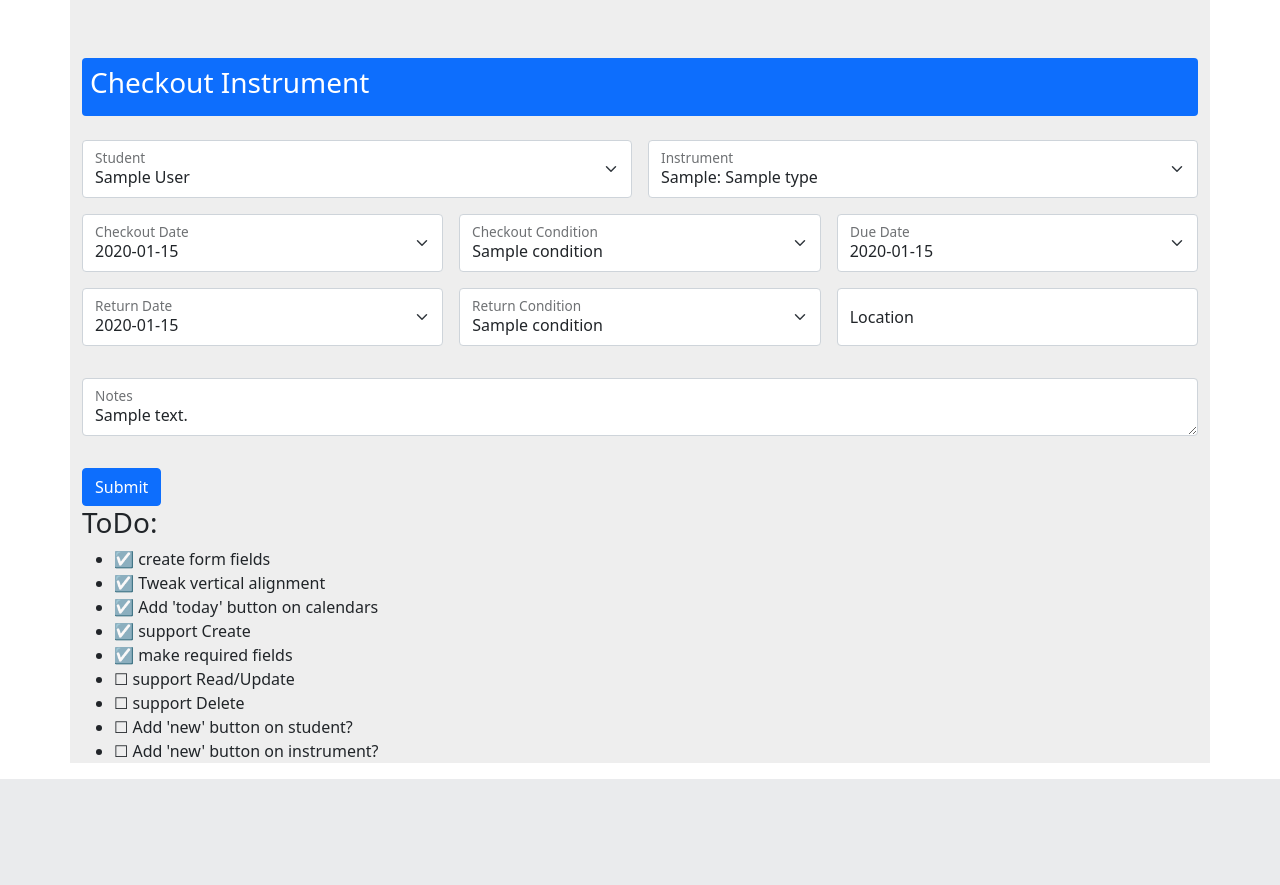
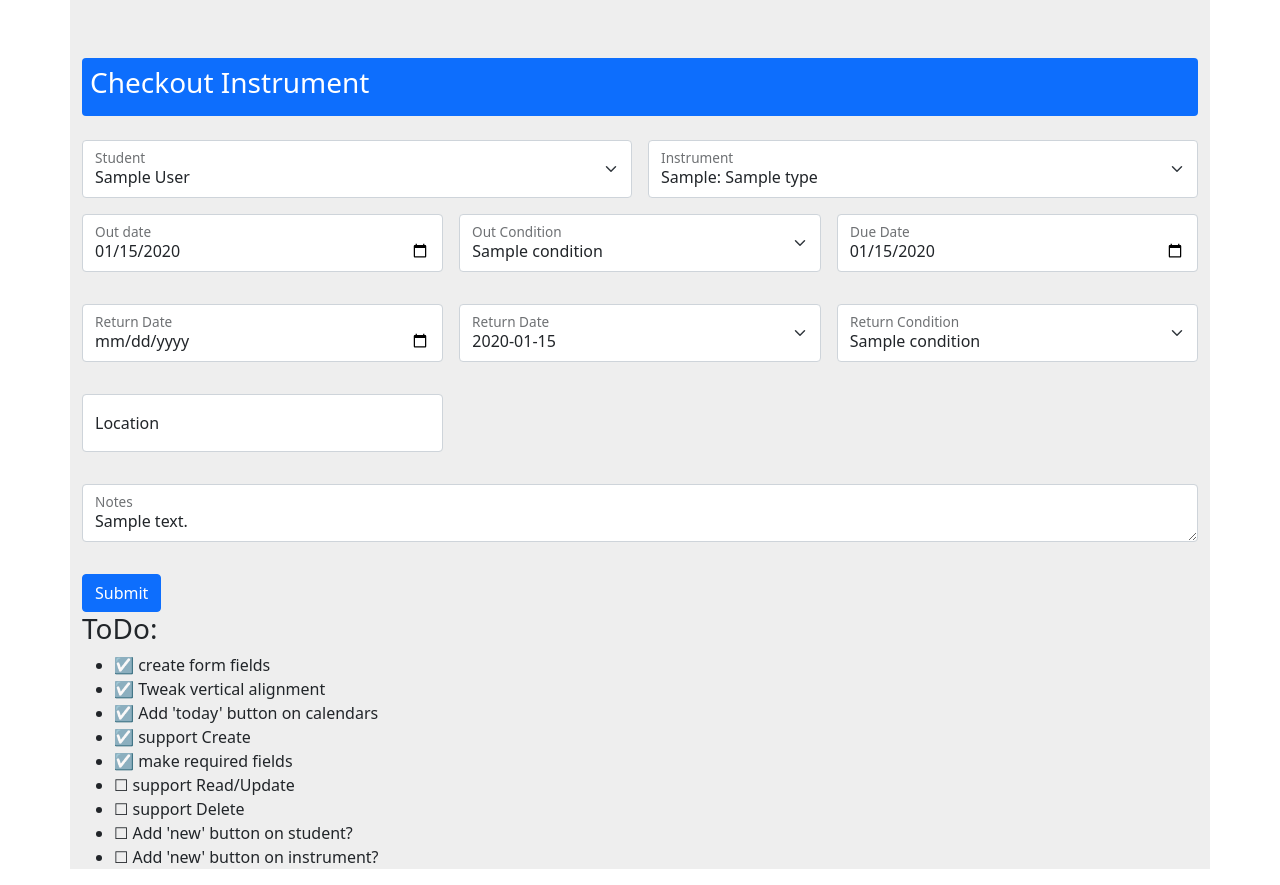
Before and after one commit to jagilbert27/PNB, a Flask app: page /checkout/edit/1 in a window 1280 px wide. Shown: the part 56-941 px from the top of the page. Before the commit the page ends 835 px from the top, so only its background shows below. Run offline with Flask 2, Linux system fonts and the light colour scheme; a user stored in the database is signed in; tables that the repository leaves empty hold one stand-in row (values such as "Sample post"); some libraries are stand-ins or nearby versions.

Commit message:
Improved checkouts

```diff
--- a/website/templates/base.html
+++ b/website/templates/base.html
@@ -1,5 +1,6 @@
 <!DOCTYPE html>
 <html>
+
 <head>
   <meta charset="utf-8" />
   <meta name="viewport" content="width=device-width, initial-scale=1" />
@@ -13,6 +14,7 @@
     crossorigin="anonymous">
   <title>{% block title %}Home{% endblock %}</title>
 </head>
+
 <body>
   <nav class="navbar navbar-expand-lg navbar-light bg-light container" style="padding:0;" aria-label="navbar">
     <div class="container-fluid" style="background-color: #ddd; padding:8px;">
@@ -68,7 +70,7 @@
         </ul>
         <!-- Right side of menu -->
         <form class="d-flex">
-          <a class="btn btn-outline-primary me-2" href="/Fill">DB.Init</a>
+            <a class="btn btn-outline-primary me-2" href="/Fill">DB.Init</a>
           <a class="btn btn-outline-primary me-2" id="logout" href="/logout">Log&nbsp;Out</a>
           <input class="form-control me-2" type="search" placeholder="Search" aria-label="Search">
           <button class="btn btn-outline-success" type="submit">Search</button>
@@ -132,6 +134,17 @@
     })
   </script>
 
+  <script type="text/javascript">
+    $(function () {
+      $('.date').datepicker({
+        todayBtn: "linked",
+        clearBtn: true,
+        autoclose: true,
+        format: 'mm/dd/yyyy'
+      });
+    });
+  </script>
+
 </body>
 
 </html>
--- a/website/templates/checkout_edit.html
+++ b/website/templates/checkout_edit.html
@@ -17,34 +17,34 @@
   <!-- Student -->
   <div class="col-md-6 required">
     <div class="form-floating">
-      <select class="form-select" name=student id=student >
+      <select class="form-select" name=student_id id=student_id >
         <option>Select Student</option>
         {% for student in students %}
         <option {% if student.id == checkout.student_id %} selected {% endif %} value="{{student.id}}">{{ student.first_name }} {{student.last_name }}</option>
         {% endfor %}
       </select>
-      <label for="student">Student</label>
+      <label for="student_id">Student</label>
     </div>
   </div>
 
   <!-- Instrument -->
   <div class="col-md-6 required">
     <div class="form-floating">
-      <select class="form-select" name=student id=student >
+      <select class="form-select" name=instrument_id id=instrument_id >
         <option>Select Instrument</option>
         {% for instrument in instruments %}
         <option {% if instrument.id == checkout.instrument_id %} selected {% endif %} value="{{instrument.id}}">{{ instrument.tag }}: {{instrument.type.name }}</option>
         {% endfor %}
       </select>
-      <label for="student">Instrument</label>
+      <label for="instrument_id">Instrument</label>
     </div>
   </div>
 
   <!-- Checkout Date -->
   <div class="col-md-4 required">
-    <div class="form-floating">
-      <input type="text" class="form-select" name="checkout_date" required value = "{{checkout.checkout_date}}">
-      <label for="checkout_date">Checkout Date</label>
+    <div class="form-floating mb-3">
+      <input type='date' class="form-control" name=checkout_date id=checkout_date required value="{{ checkout.checkout_date }}">
+      <label for=checkout_date >Out date</label>
     </div>
   </div>
 
@@ -53,25 +53,32 @@
     <div class="form-floating">
       <select class="form-select" name=checkout_condition id=checkout_condition aria-label="Floating label select example">
         {% for condition in instrument_conditions %}
-        <option {% if condition.condition_id == checkout.checkout_condition %} selected {% endif %} value="{{condition.id}}">{{condition.name}}</option>
+        <option {% if condition.id == checkout.checkout_condition.id %} selected {% endif %} value="{{condition.id}}">{{condition.name}}</option>
         {% endfor %}
       </select>
-      <label for="checkout_condition">Checkout Condition</label>
+      <label for="checkout_condition">Out Condition</label>
     </div>
   </div>
 
    <!-- Return Due Date -->
    <div class="col-md-4 required">
-      <div class="form-floating">
-        <input type="text" class="form-select" id='due_date' name="due_date" value="{{checkout.due_date}}">
-        <label for="due_date">Due Date</label>
+    <div class="form-floating mb-3">
+      <input type='date' class="form-control" name=due_date id=due_date value="{{ checkout.due_date }}">
+      <label for=due_date >Due Date</label>
     </div>
   </div>
 
   <!-- Return Date -->
   <div class="col-md-4 required">
+    <div class="form-floating mb-3">
+      <input type='date' class="form-control" name=return_date id=return_date>
+      <label for=return_date >Return Date</label>
+    </div>
+  </div>
+
+  <div class="col-md-4 required">
     <div class="form-floating">
-        <input type="text" class="form-select" id='return_date' name="return_date" value="{{checkout.return_date}}">
+      <input type="text" class="date form-select" id=return_date name=return_date value="{{ checkout.return_date }}">
       <label for="return_date">Return Date</label>
     </div>
   </div>
@@ -81,47 +88,34 @@
     <div class="form-floating">
       <select class="form-select" name=return_condition id=return_condition aria-label="Floating label select example">
         {% for condition in instrument_conditions %}
-        <option {% if condition.condition_id == checkout.return_condition %} selected {% endif %} value="{{condition.id}}">{{condition.name}}</option>
+        <option {% if condition.id == checkout.return_condition.id %} selected {% endif %} value="{{condition.id}}">{{condition.name}}</option>
         {% endfor %}
       </select>
       <label for="return_condition">Return Condition</label>
     </div>
   </div>
 
-
   <!-- Location -->
   <div class="col-md-4 required">
     <div class="form-floating mb-3">
-      <input type="text" class="form-control" id="checkin_location" name="checkin_location" placeholder="Ex: ABC123"
+      <input type="text" class="form-control" id=return_location name=return_location placeholder="Ex: ABC123"
         value="{% if checkout.location %}{{ checkout.location }}{% endif %}">
-      <label for="checkin_location">Location</label>
+      <label for=return_location>Location</label>
     </div>
   </div>
 
   <!-- Notes -->
   <div class="col-md-12 required">
     <div class="form-floating mb-3">
-        <textarea class="form-control" id="checkout_notes" name="checkout_notes" placeholder="Ex: ABC123">{% if checkout.notes %}{{ checkout.notes }}{% endif %}</textarea>
-        <label for="checkout_notes">Notes</label>
+      <textarea class="form-control" id=notes name=notes placeholder="Ex: ABC123">{% if checkout.notes %}{{ checkout.notes }}{% endif %}</textarea>
+      <label for=notes >Notes</label>
     </div>
   </div>
-
 
   <div class="col-12">
     <button type="submit" class="btn btn-primary">Submit</button>
   </div>
 </form>
-
-<script type="text/javascript">
-  $(function () {
-    $('.date').datepicker({
-      todayBtn: "linked",
-      clearBtn: true,
-      autoclose: true
-    });
-  });
-</script>
-
 
 <h3>ToDo:</h3>
 <ul>
--- a/website/templates/checkout_list.html
+++ b/website/templates/checkout_list.html
@@ -25,10 +25,10 @@
           <td><a href="{{ url_for('views.student_edit',id=student.id)}}">{{ student.first_name }} {{ student.last_name }}</a></td>
           <td><a href="{{ url_for('views.instrument_edit', id=checkout.instrument.id)}}">{{ checkout.instrument.tag}}: {{ checkout.instrument.type.name }}</a></td>
           <td>{{ checkout.checkout_date }}</td>
-          <td>{{ checkout.checkout_condition }}</td>
+          <td>{{ checkout.checkout_condition.name }}</td>
           <td>{{ checkout.due_date }}</td>
           <td>{{ checkout.return_date }}</td>
-          <td>{{ checkout.return_condition }}</td>
+          <td>{{ checkout.return_condition.name }}</td>
           <td>{{ checkout.return_location }}</td>
 
           <td>
--- a/website/views.py
+++ b/website/views.py
@@ -1,14 +1,18 @@
+from re import X
 from flask import Blueprint, render_template, request, flash, jsonify, redirect, url_for
 from flask_login import login_required, current_user
-from .models import Note, Student, Instrument, StudentInstrument, InstrumentType, InstrumentSize, InstrumentCondition, InstrumentStatus
+from flask_user import current_user, login_required, roles_required, UserMixin
+
+from .models import Note, Student, Instrument, StudentInstrument, InstrumentType, InstrumentSize, InstrumentCondition, InstrumentStatus, Role, UserRoles
 from . import db
 import json
 import sqlalchemy
-import datetime
+from datetime import datetime
 
 views = Blueprint('views', __name__)
 
 @views.route('/Fill', methods=['GET', 'POST'])
+@roles_required('dev')
 @login_required
 def fill():
     StudentInstrument.query.delete()
@@ -20,6 +24,7 @@ def fill():
     InstrumentStatus.query.delete()
     db.session.commit()
     flash('DB Cleared')
+
     db.session.add(InstrumentSize(id=1, name="Standard"))
     db.session.add(InstrumentSize(id=2, name="3/4"))
     db.session.add(InstrumentSize(id=3, name="1/2"))
@@ -43,17 +48,22 @@ def fill():
     db.session.add(InstrumentStatus(id=4, name='Out for Repair'))
     db.session.add(InstrumentStatus(id=5, name='Decommissioned'))
 
-    db.session.commit()
     db.session.add(Instrument(type_id=1, tag='F1', condition_id=3, status_id=1 ))
     db.session.add(Instrument(type_id=2, tag='G1', condition_id=4 ))
+
     db.session.add(Student(email='a@a.com',first_name='Alpha',last_name='A'))
     db.session.add(Student(email='b@b.com',first_name='Bravo',last_name='B'))
     db.session.add(Student(email='c@c.com',first_name='Charlie',last_name='C'))
+
+    db.session.add(StudentInstrument(student_id=1, instrument_id=1, checkout_date=datetime(2021,11,1)))
+    db.session.add(StudentInstrument(student_id=1, instrument_id=2, checkout_date=datetime(2021,11,1)))
+    db.session.add(StudentInstrument(student_id=2, instrument_id=1, checkout_date=datetime(2021,11,1)))
+
+    # db.session.add(Role(id=1, name='dev'))
+    # db.session.add(UserRoles( user_id=1, role_id=1))
+
     db.session.commit()
-    db.session.add(StudentInstrument(student_id=1, instrument_id=1, checkout_date=datetime.datetime(2021,11,1)))
-    db.session.add(StudentInstrument(student_id=1, instrument_id=2, checkout_date=datetime.datetime(2021,11,1)))
-    db.session.add(StudentInstrument(student_id=2, instrument_id=1, checkout_date=datetime.datetime(2021,11,1)))
-    db.session.commit()
+
     flash('DB initialized with test data')
     return redirect(url_for('views.home'))
 
@@ -88,18 +98,13 @@ def delete_note():
     return jsonify({})
 
 
-# student   list
-# student/edit/id  = edit
-# student/view/id  = view
-# student/new
-
-
 # Student List
 @views.route('/students', methods=['GET'])
 @login_required
 def student_list():
     students = Student.query.all()
     return render_template("student_list.html", students=students, user=current_user)
+
 
 # Student New
 @views.route('/student/new', methods=['GET','POST'])
@@ -123,6 +128,7 @@ def student_new():
             db.session.rollback()
             flash(f'Save Failed {type(ex)}', category='error')
 
+
 # Student Edit
 @views.route('/student/edit/<int:id>', methods=['GET','POST'])
 @login_required
@@ -139,6 +145,7 @@ def student_edit(id):
         flash(f'Updated Student {student.first_name} {student.last_name}', category='success')
         return redirect(url_for('views.student_list'))
 
+
 # Student New
 @views.route('/student/view/<int:id>', methods=['GET'])
 @login_required
@@ -146,6 +153,7 @@ def student_view(id):
     student = Student.query.get_or_404(id)
     if request.method == 'GET':
         return render_template("student_view.html", student=student, user=current_user)
+
 
 # Student Delete
 @views.route('/delete-student', methods=['POST'])
@@ -162,8 +170,8 @@ def student_delete():
         except BaseException as ex:
             db.session.rollback()
             flash(f'Delete Failed {type(ex)}', category='error')
+    return jsonify({})
 
-    return jsonify({})
 
 # Instrument List
 @views.route('/instruments', methods=['GET'])
@@ -203,6 +211,7 @@ def instrument_new():
         instrument_statuses = instrument_statuses,
         user=current_user)
 
+
 # Instrument Edit
 @views.route('/instrument/edit/<int:id>', methods=['GET','POST'])
 @login_required
@@ -226,7 +235,6 @@ def instrument_edit(id):
     instrument_conditions = InstrumentCondition.query.all()
     instrument_sizes = InstrumentSize.query.all()
     instrument_statuses = InstrumentStatus.query.all()
-
     return render_template(
         "instrument_edit.html",
         instrument=instrument,
@@ -235,6 +243,7 @@ def instrument_edit(id):
         instrument_sizes = instrument_sizes,
         instrument_statuses = instrument_statuses,
         user=current_user)
+
 
 # Instrument View
 @views.route('/instrument/view/<int:id>', methods=['GET','POST'])
@@ -249,15 +258,6 @@ def instrument_view(id):
 @login_required
 def checkout_list():
     students = Student.query.all()
-
-    # msg = "Student structure:<br/><br/>"
-    # for student in students:
-    #     msg += f'Student.first_name: {student.first_name} <br/>'
-    #     for checkout in student.checkouts:
-    #         msg += f'    Checkout Date {checkout.checkout_date.strftime("%m/%d/%Y")} <br/>'
-    #         msg += f'        Type: {checkout.instrument.type} <br/><br/>'
-    # return msg
-
     return render_template("checkout_list.html",students=students, user=current_user)
 
 
@@ -269,7 +269,6 @@ def checkout_edit(id):
     instruments = Instrument.query.all()
     students = Student.query.all()
     instrument_conditions = InstrumentCondition.query.all()
-
     if request.method == 'GET':
         return render_template(
             "checkout_edit.html",
@@ -278,11 +277,36 @@ def checkout_edit(id):
             students = students,
             instrument_conditions = instrument_conditions,
             user=current_user)
+    if request.method == 'POST':
+        old_checkout_date = checkout.checkout_date
+        old_return_date = checkout.return_date
+        checkout_date = None
+        due_date = None
+        return_date = None
+        try:
+            checkout_date = datetime.strptime(request.form['checkout_date'],'%Y-%m-%d')
+        except: pass
+        try:
+            due_date = datetime.strptime(request.form['due_date'],'%Y-%m-%d')
+        except: pass
+        try:
+            return_date = datetime.strptime(request.form['return_date'],'%Y-%m-%d')
+        except: pass
 
-    # if request.method == 'POST':
-    #     student.email = request.form.get('email')
-    #     student.first_name = request.form.get('first_name')
-    #     student.last_name = request.form.get('last_name')
-    #     db.session.commit()
-    #     flash('Student Updated!', category='success')
-    #     return redirect(url_for('views.checkout_list'))
+        checkout.student_id = request.form.get('student_id')
+        checkout.instrument_id = request.form.get('instrument_id')
+        # checkout.checkout_date = checkout_date
+        # checkout.due_date = due_date
+        # checkout.return_date = return_date
+        checkout.checkout_condition_id = request.form.get('checkout_condition')
+        checkout.return_condition_id = request.form.get('return_condition')
+        checkout.return_location = request.form.get('return_location')
+        checkout.notes = request.form.get('notes')
+        db.session.commit()
+        if old_checkout_date is None and checkout_date is not None:
+            flash(f'{checkout.student.first_name} {checkout.student.last_name} checked out {checkout.instrument.tag}:{checkout.instrument.type.name}', category='success')
+        elif old_return_date is None and return_date is not None:
+            flash(f'{checkout.student.first_name} {checkout.student.last_name} returned {checkout.instrument.tag}:{checkout.instrument.type.name}', category='success')
+        else:
+            flash(f'Instrument checkout updated: {old_return_date},{return_date}', category='success')
+        return redirect(url_for('views.checkout_list'))
```
Also changed, not shown: website/__init__.py (+22 -2 lines), website/models.py (+39 -22 lines), website/templates/instrument_list.html (+4 -9 lines). Lines whose indentation alone changed are shown as unchanged.
